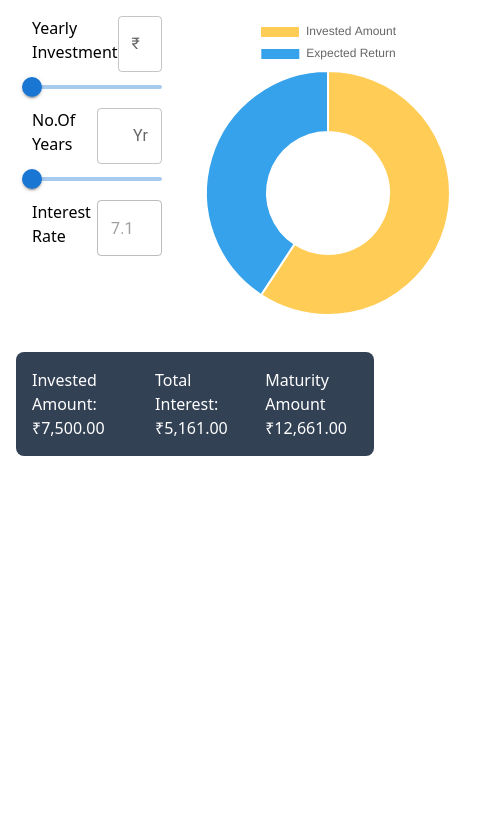
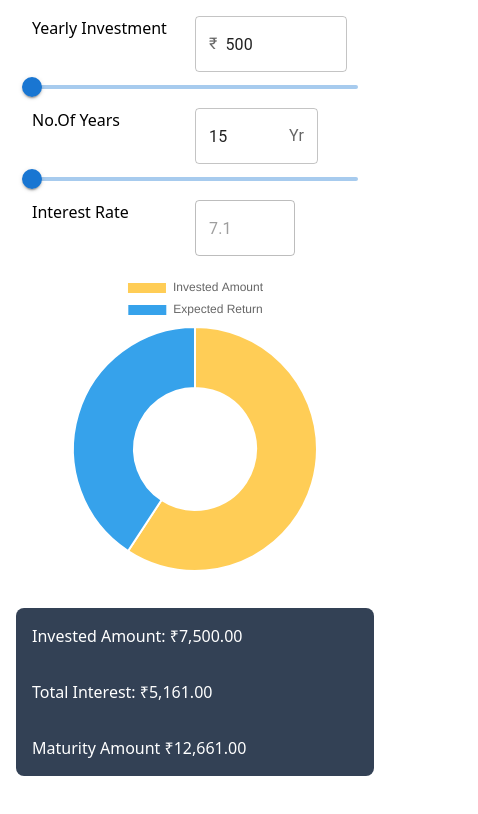
Before and after one commit to gouthamgowrishankar/ppf_calculator, a React (Create React App) app: page / in a window 390 px wide. Shown: the top 814 px of the page, 478 px wide, since content can reach past the window. Built offline with nearby package versions, Linux system fonts and the light colour scheme.

Commit message:
mobile responsive update

```diff
--- a/src/App.js
+++ b/src/App.js
@@ -38,7 +38,7 @@ function App() {
   //console.log(ppfFutureValue)
   return (
     <div>
-      <div className="flex flex-row px-4  gap-4 m-4">
+      <div className="flex flex-col sm:flex-row px-4  gap-4 m-4">
         <div className="basis-1/2">
           <YearlyInvesment amount={amount} setAmount={setAmount}/>
           <YearInput year={year} setYear={setYear}/>
@@ -47,7 +47,7 @@ function App() {
         <div className="basis-1/2 grid items-center"><div className=" h-80 justify-self-center"><DonutChart ppfAmount={ppfAmount} setPPFAmount={setPPFAmount} /></div></div>
 
       </div>
-        <div className='bg-slate-700 m-4 flex justify-evenly text-white rounded-lg'>
+        <div className='bg-slate-700 m-4 flex flex-col sm:flex-row justify-evenly text-white rounded-lg'>
           <div className='m-4'>
             Invested Amount: {localCurrency(ppfAmount.investedAmount)}
           </div>
```
